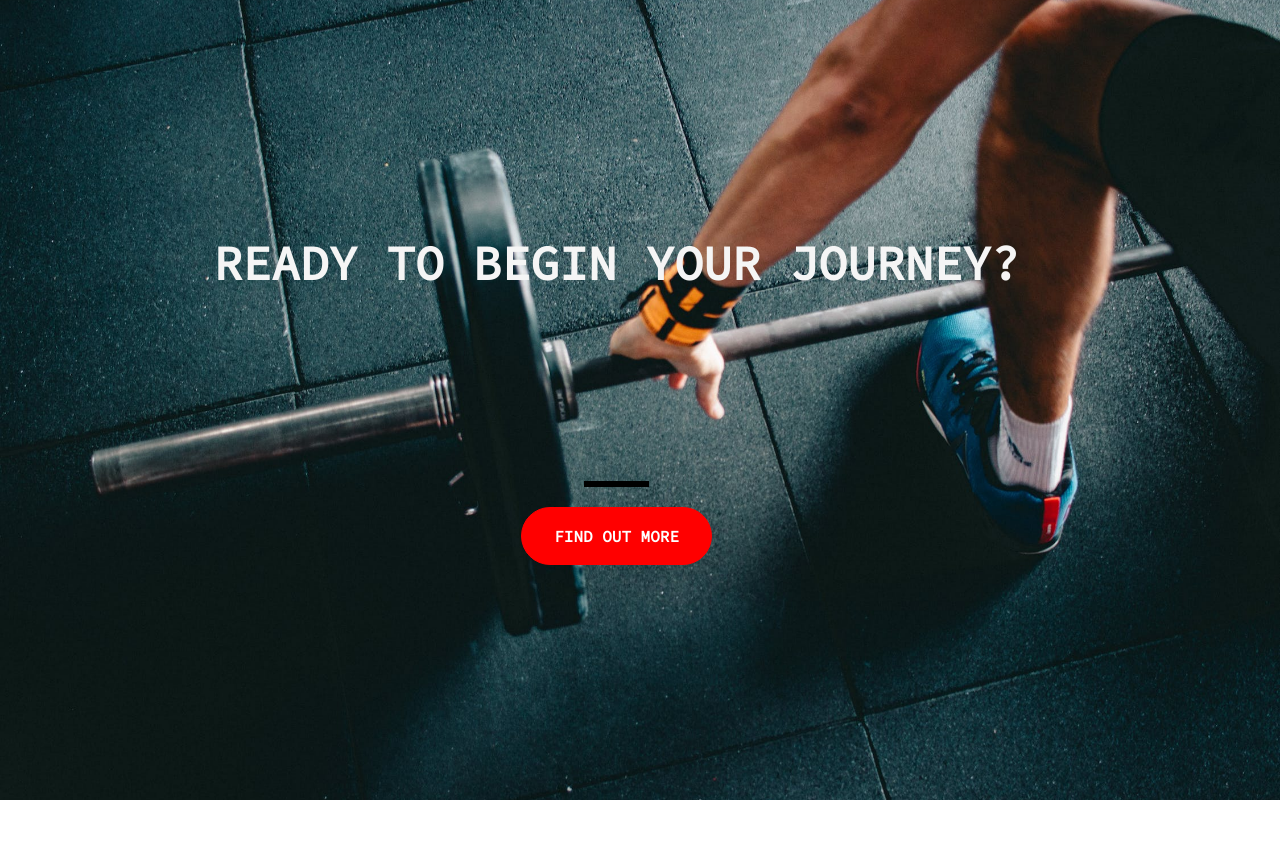
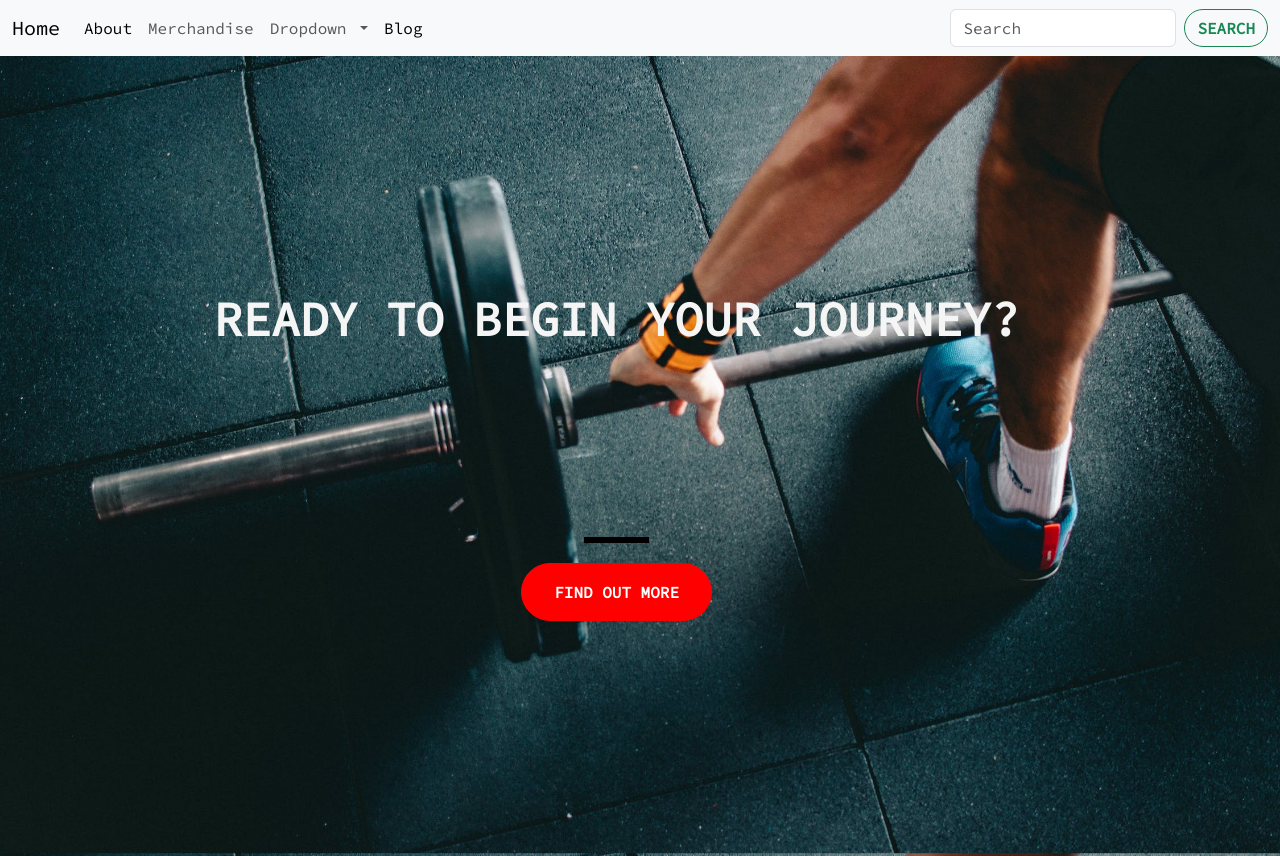
Before and after one commit to osu4life75/FitnessPage, a plain HTML site: page index.html in a window 1280 px wide. Before the commit the page ends 800 px from the top, so only its background shows below. Drawn offline with nearby package versions, Linux system fonts and the light colour scheme.

Commit message:
Update index.html

```diff
--- a/index.html
+++ b/index.html
@@ -11,8 +11,46 @@
     rel="stylesheet" integrity="sha384-GLhlTQ8iRABdZLl6O3oVMWSktQOp6b7In1Zl3/Jr59b6EGGoI1aFkw7cmDA6j6gD"
     crossorigin="anonymous">
     <link rel="stylesheet" href="styles.css">
-  </head>
+    <script src="https://cdn.jsdelivr.net/npm/@popperjs/core@2.11.6/dist/umd/popper.min.js" integrity="sha384-oBqDVmMz9ATKxIep9tiCxS/Z9fNfEXiDAYTujMAeBAsjFuCZSmKbSSUnQlmh/jp3" crossorigin="anonymous"></script>
+    <script src="https://cdn.jsdelivr.net/npm/bootstrap@5.3.0-alpha1/dist/js/bootstrap.min.js" integrity="sha384-mQ93GR66B00ZXjt0YO5KlohRA5SY2XofN4zfuZxLkoj1gXtW8ANNCe9d5Y3eG5eD" crossorigin="anonymous"></script>
+</head>
 <body>
+  <nav class="navbar navbar-expand-lg bg-body-tertiary">
+    <div class="container-fluid">
+      <a class="navbar-brand" href="#">Home</a>
+      <button class="navbar-toggler" type="button" data-bs-toggle="collapse" data-bs-target="#navbarSupportedContent" aria-controls="navbarSupportedContent" aria-expanded="false" aria-label="Toggle navigation">
+        <span class="navbar-toggler-icon"></span>
+      </button>
+      <div class="collapse navbar-collapse" id="navbarSupportedContent">
+        <ul class="navbar-nav me-auto mb-2 mb-lg-0">
+          <li class="nav-item">
+            <a class="nav-link active" aria-current="page" href="#">About</a>
+          </li>
+          <li class="nav-item">
+            <a class="nav-link" href="#">Merchandise</a>
+          </li>
+          <li class="nav-item dropdown">
+            <a class="nav-link dropdown-toggle" href="#" role="button" data-bs-toggle="dropdown" aria-expanded="false">
+              Dropdown
+            </a>
+            <ul class="dropdown-menu">
+              <li><a class="dropdown-item" href="#">Chest Workouts</a></li>
+              <li><a class="dropdown-item" href="#">Back Workouts</a></li>
+              <li><a class="dropdown-item" href="#">Arm Workouts</a></li>
+              <li><a class="dropdown-item" href="#">Leg Workouts</a></li>
+            </ul>
+          </li>
+          <li class="nav-item">
+            <a class="nav-link active" href="#">Blog</a>
+          </li>
+        </ul>
+        <form class="d-flex" role="search">
+          <input class="form-control me-2" type="search" placeholder="Search" aria-label="Search">
+          <button class="btn btn-outline-success" type="submit">Search</button>
+        </form>
+      </div>
+    </div>
+  </nav>
   <div class="container d-flex align-items-center h-100">
     <div class="row">
       <header class="text-center col-12">
```
